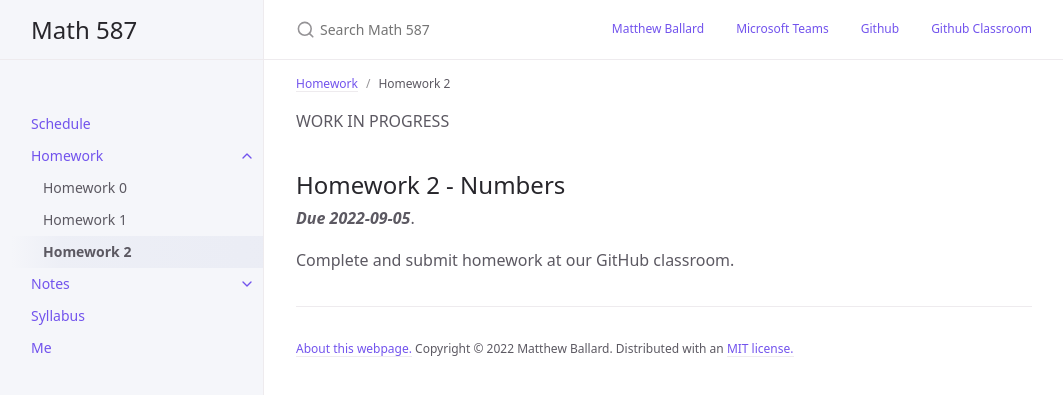
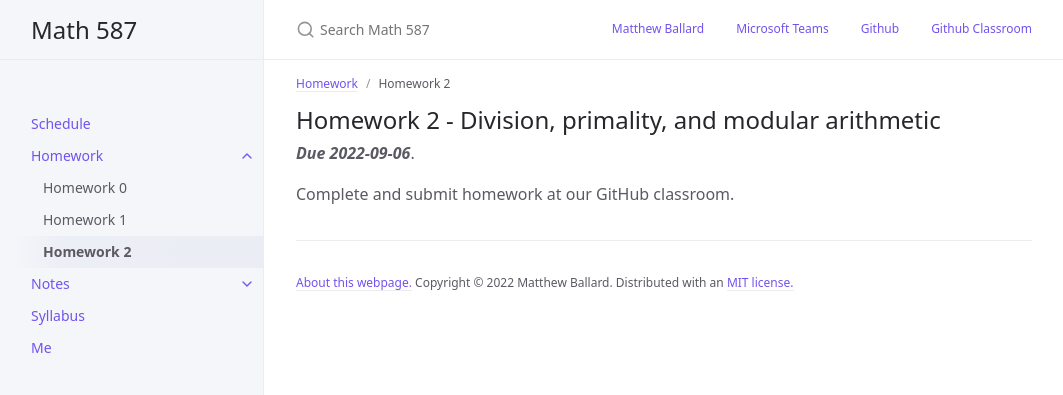
Before and after one commit to UofSC-Fall-2022-Math-587-001/jekyll, a Jekyll site: the page built from homework/02.md, in a window 1280 px wide. Shown: the top 395 px of the page, without its empty margins (108-1171 px from the left). Built offline with Jekyll 4.4.1, drawn with Linux system fonts in a browser that asks for light colours; nearby versions of some CDN libraries.

Commit message:
fix announcment display and hws

```diff
--- a/_config.yml
+++ b/_config.yml
@@ -30,7 +30,7 @@ term: Fall 2022
 meeting_time: Mondays, Wednesdays, and Fridays 9:40-10:30 AM
 meeting_location: LeConte College Room 348
 office : LeConte College Room 341
-office_hours: TBD
+office_hours: Mondays 1-4 or by appointment
 bulletin_desc: "Design of secret codes for secure communication, including encryption and integrity verification: ciphers, cryptographic hashing, and public key cryptosystems such as RSA. Mathematical principles underlying encryption. Code-breaking techniques. Cryptographic protocols."
 prereqs: C or better in CSCE 145 or MATH 241, and at least one of CSCE 355, MATH 300, or MATH 374.
 cross_list: CSCE 557
--- a/homework/02.md
+++ b/homework/02.md
@@ -1,18 +1,18 @@
 ---
 layout: page
 title: Homework 2
-date: 2022-09-05
+date: 2022-09-06
 nav_order: 2
 has_children: false
 has_toc: false
 parent: Homework
-work_in_progress: true
+work_in_progress: false
 tag: homework
 ---
 
 {% if page.work_in_progress %} WORK IN PROGRESS {% endif %}
 
-## Homework 2 - Numbers
+## Homework 2 - Division, primality, and modular arithmetic
 
 **_Due {{ page.date }}_**.
 
```
Also changed, not shown: homework/00.md (+3 -1 lines), index.md (+1 -1 lines).
